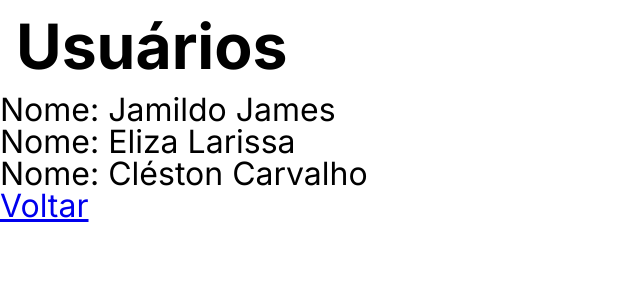
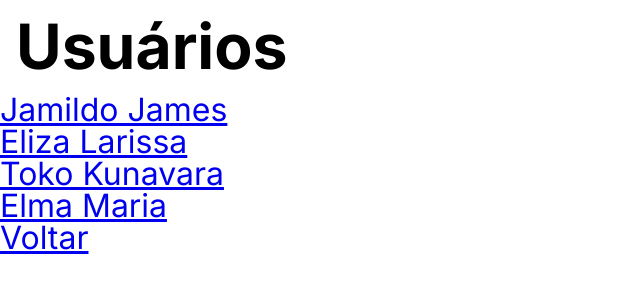
Before and after one commit to bielzxp11/aula-next-0, a Next.js app: page /usuarios in a window 1280 px wide. Shown: the top 300 px of the page, without its empty margins (0-640 px from the left). Built offline with nearby package versions, Linux system fonts and the light colour scheme.

Commit message:
nomes pt2

```diff
--- a/app/usuarios/page.tsx
+++ b/app/usuarios/page.tsx
@@ -11,10 +11,15 @@
             <h1>Usuários</h1>
          {/*<p><Link href={'/usuarios/1'}>Usuário 1</Link></p>
             <p><Link href={'/usuarios/2'}>Usuário 2</Link></p>
-            <p><Link href={'/usuarios/3'}>Usuário 3</Link></p>*/}
+            <p><Link href={'/usuarios/3'}>Usuário 3</Link></p>
+         */}
+
+            {/*
+                usuarios.map((usuario) => <p>Nome: {usuario.nome}</p>)
+            */}
 
             {
-                usuarios.map((usuario) => <p>Nome: {usuario.nome}</p>)
+                usuarios.map((usuario) => <p><Link href={`/usuarios/${usuario.id}`}>{usuario.nome}</Link></p>)
             }
 
             <p><Link href={'/'}>Voltar</Link></p>
--- a/src/usuarios.js
+++ b/src/usuarios.js
@@ -13,7 +13,13 @@
     },
     {
         id: 3,
-        nome: 'Cléston Carvalho',
+        nome: 'Toko Kunavara',
+        altura: 1.72,
+        ativo: true
+    },
+    {
+        id: 3,
+        nome: 'Elma Maria',
         altura: 1.72,
         ativo: true
     },
```
Also changed, not shown: app/usuarios/[id]/page.tsx (+10 -1 lines).
